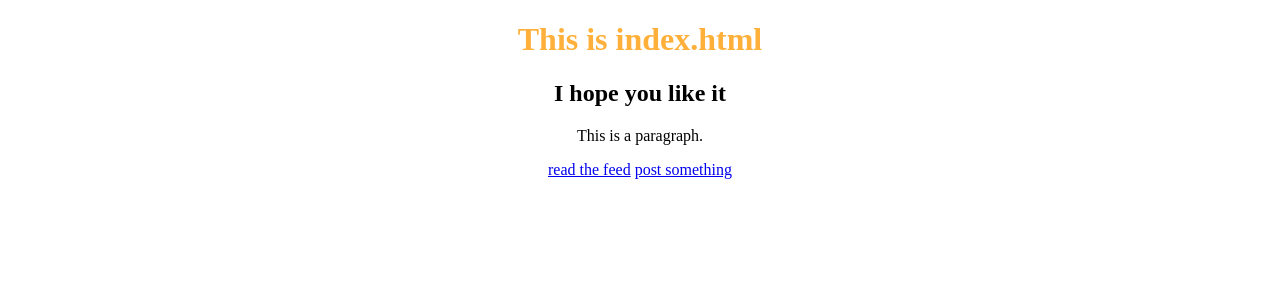
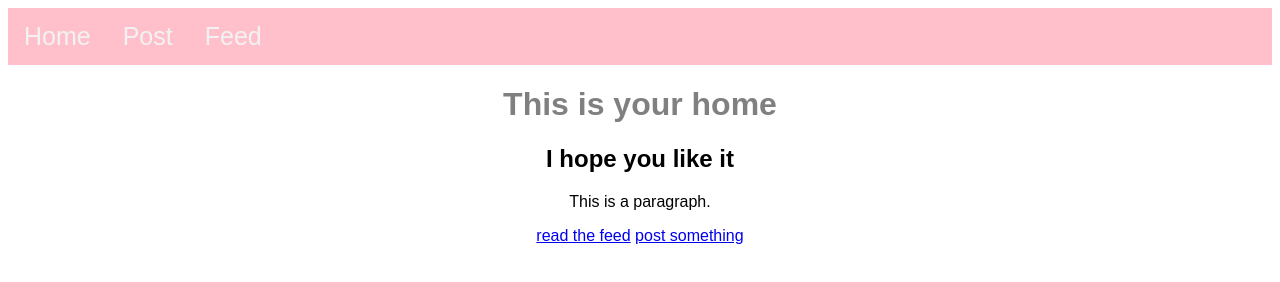
Before and after one commit to girlcodeakl/girlcode2018-term4, a plain HTML site: page public/index.html in a window 1280 px wide. Drawn offline with Linux system fonts and the light colour scheme.

Commit message:
Nav bar
AWESOME nav bar

```diff
--- a/public/index.html
+++ b/public/index.html
@@ -5,7 +5,12 @@
     <link rel="stylesheet" href="style.css">
   </head>
   <body>
-      <h1>This is index.html</h1>
+    <div class="topnav">
+     <a href="/index.html">Home</a>
+     <a href="/post.html">Post</a>
+     <a href="/feed.html">Feed</a>
+   </div>
+      <h1>This is your home</h1>
       <h2>I hope you like it</h2>
       <p>This is a paragraph.</p>
       <a href="feed.html">read the feed</a>
--- a/public/style.css
+++ b/public/style.css
@@ -1,5 +1,6 @@
 body {
   text-align: center;
+   font-family: sans-serif;
 }
 
 .message-list {
@@ -8,7 +9,8 @@ body {
 }
 
 h1 {
-  color: #FFB03B;
+  color: grey;
+  text-align: center;
 }
 
 .post {
@@ -18,3 +20,25 @@ h1 {
   border-radius: 5px;
   color: #468966;
 }
+.topnav {
+   background-color: pink;
+   overflow: hidden;
+   color: white;
+   font-family: sans-serif;
+}
+.topnav a:hover {
+   background-color: #ddd;
+   color: black;
+}
+.topnav a {
+   float: left;
+   color: #f2f2f2;
+   text-align: center;
+   padding: 14px 16px;
+   text-decoration: none;
+   font-size: 25px;
+ }
+ .topnav a.active {
+    background-color: #4CAF50;
+    color: white;
+}
```
Also changed, not shown: public/feed.html (+9 -4 lines), public/post.html (+5 -0 lines).
